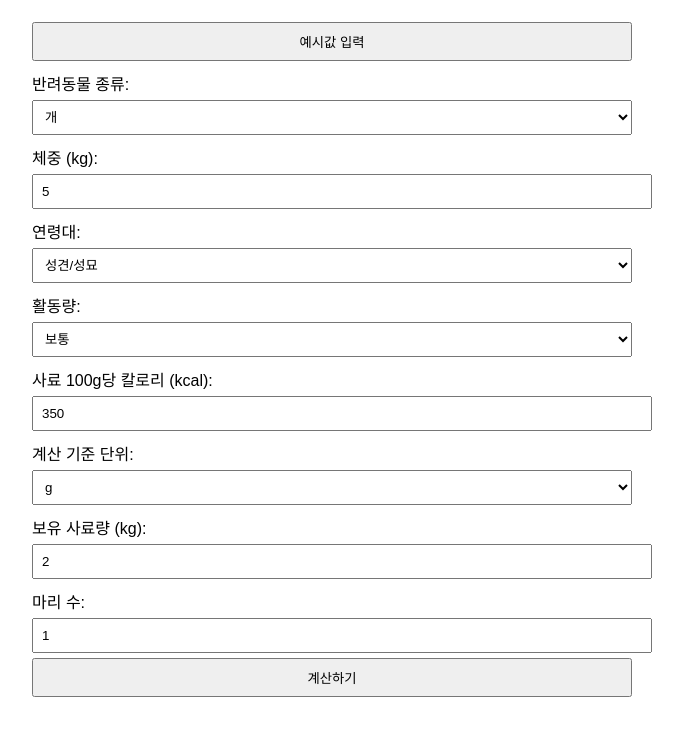
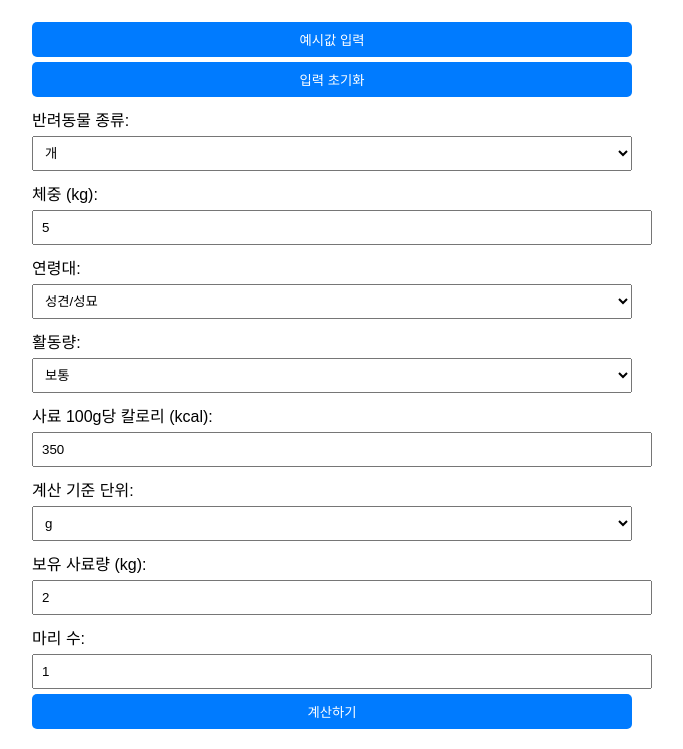
Before and after one commit to Blueknot-s/pet-food-calculator, a plain HTML site: page index.html in a window 1280 px wide. Both pictures are taken after a click on the button "예시값 입력". Shown: the part 78-827 px from the top of the page, without its empty margins (308-991 px from the left). Before the commit the page ends 800 px from the top, so only its background shows below. Drawn offline with Linux system fonts and the light colour scheme.

Commit message:
Update index.html

```diff
--- a/index.html
+++ b/index.html
@@ -8,7 +8,10 @@
     body { font-family: Arial, sans-serif; padding: 20px; max-width: 600px; margin: auto; }
     label { display: block; margin-top: 10px; }
     input, select, button { width: 100%; padding: 8px; margin-top: 5px; }
+    button { background-color: #007bff; color: white; border: none; border-radius: 5px; cursor: pointer; }
+    button:hover { background-color: #0056b3; }
     .result { margin-top: 20px; padding: 10px; border: 1px solid #ccc; border-radius: 5px; background: #f9f9f9; }
+    .note { font-size: 0.9em; color: #555; margin-top: 5px; }
     .copy-btn { margin-top: 10px; }
     @media (max-width: 600px) { body { padding: 10px; } }
   </style>
@@ -16,6 +19,7 @@
 <body>
   <h2>반려동물 사료 계산기</h2>
   <button onclick="fillExample()">예시값 입력</button>
+  <button onclick="resetForm()">입력 초기화</button>
 
   <label for="petType">반려동물 종류:</label>
   <select id="petType">
@@ -44,10 +48,11 @@
   <input type="number" id="foodCalorie" placeholder="예: 350">
 
   <label for="foodUnit">계산 기준 단위:</label>
-  <select id="foodUnit">
+  <select id="foodUnit" onchange="showConversionHint()">
     <option value="g">g</option>
     <option value="cup">컵</option>
   </select>
+  <div class="note" id="unitHint"></div>
 
   <label for="foodAmount">보유 사료량 (kg):</label>
   <input type="number" id="foodAmount" placeholder="예: 2">
@@ -70,6 +75,27 @@
       document.getElementById('foodUnit').value = 'g';
       document.getElementById('foodAmount').value = 2;
       document.getElementById('petCount').value = 1;
+      showConversionHint();
+    }
+
+    function resetForm() {
+      document.getElementById('petType').value = 'dog';
+      document.getElementById('weight').value = '';
+      document.getElementById('ageGroup').value = 'adult';
+      document.getElementById('activityLevel').value = 'normal';
+      document.getElementById('foodCalorie').value = '';
+      document.getElementById('foodUnit').value = 'g';
+      document.getElementById('foodAmount').value = '';
+      document.getElementById('petCount').value = 1;
+      document.getElementById('unitHint').innerText = '';
+      document.getElementById('result').style.display = 'none';
+      document.querySelector('.copy-btn').style.display = 'none';
+    }
+
+    function showConversionHint() {
+      const unit = document.getElementById('foodUnit').value;
+      const hint = unit === 'cup' ? '※ 컵 단위는 대략 1컵 = 100g 기준으로 계산됩니다.' : '';
+      document.getElementById('unitHint').innerText = hint;
     }
 
     function calculate() {
@@ -104,7 +130,7 @@
 
       const dailyAmount = foodUnit === 'g'
         ? `${dailyGramsPerPet.toFixed(1)} g`
-        : `${(dailyGramsPerPet / 100).toFixed(2)} 컵`;
+        : `${(dailyGramsPerPet / 100).toFixed(2)} 컵 (약 ${dailyGramsPerPet.toFixed(1)} g)`;
 
       const result = `
         <strong>마리당 하루 권장 사료량:</strong> ${dailyAmount}<br>
```
